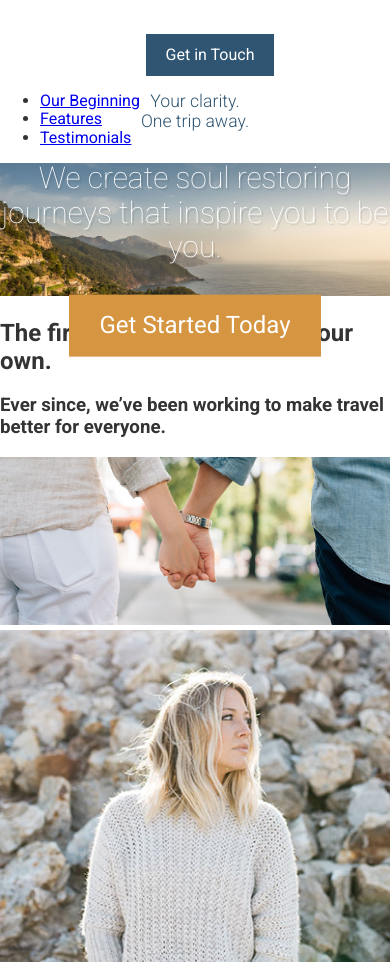
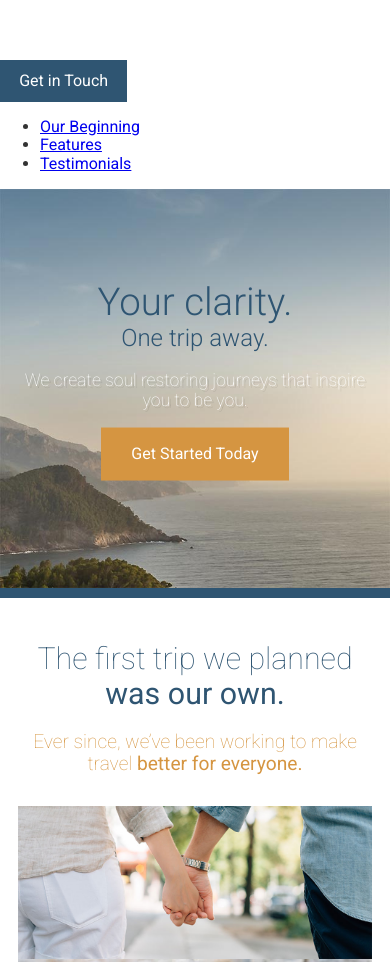
Before and after one commit to saintsfall/travel-site, a website: page app/index.html in a window 390 px wide. Shown: the top 962 px of the page. Drawn offline with Linux system fonts and the light colour scheme.

Commit message:
Responsiveness was added to the hero image.
Created some modifier classes.
The markup has the added modifier classes injected.

A markdown notations file was added.

```diff
--- a/app/assets/styles/base/_global.css
+++ b/app/assets/styles/base/_global.css
@@ -4,6 +4,8 @@ body{
 }
 
 img{
+    display: block;
+
     max-width: 100%;
     height: auto;
 }
--- a/app/assets/styles/modules/_btn.css
+++ b/app/assets/styles/modules/_btn.css
@@ -14,6 +14,9 @@
 
     &--large{
         padding: 1.1rem 1.9rem;
-        font-size: 1.5rem;
+
+        @mixin atSmall{
+            font-size: 1.5rem;
+        }
     }
 }
--- /dev/null
+++ b/app/assets/styles/modules/_headline.css
@@ -0,0 +1,45 @@
+.headline{
+    font-size: 1.9rem;
+    font-weight: 300;
+    color: $mainBlue;
+
+    @mixin atSmall{
+        font-size: 2.875rem;
+    }
+
+    &--centered{
+        text-align: center;
+    }
+
+    &--orange{
+        color: $mainOrange;
+    }
+
+    &--small{
+        font-size: 1.2rem;
+
+        @mixin atSmall{
+            font-size: 1.875rem;
+        }
+    }
+
+    &--narrow{
+        max-width: 500px;
+
+        margin-left: auto;
+        margin-right: auto;
+    }
+
+    &--light{
+        font-weight: 100;
+    }
+
+    &--b-margin{
+        &-small{
+            margin-bottom: .5em;
+        }
+        &-large{
+            margin-bottom: 1.6em;
+        }
+    }
+}
--- a/app/assets/styles/modules/_large-hero.css
+++ b/app/assets/styles/modules/_large-hero.css
@@ -1,6 +1,8 @@
 .large-hero {
   position: relative;
   color: $mainBlue;
+
+  border-bottom: 10px solid $mainBlue;
 
   &__text-content {
     position: absolute;
@@ -17,26 +19,18 @@
     margin: 0;
 
     font-weight: 300;
-    font-size: 1.1rem;
+    font-size: 2.4rem;
 
     @mixin  atSmall{
-      font-size: 2rem;
-    };
-
-    @mixin atMedium{
-      font-size: 3.2rem;
-    };
-
-    @mixin atLarge{
       font-size: 4.8rem;
-    };
+    }
   }
 
   &__subtitle {
     margin: 0;
 
     font-weight: 300;
-    font-size: 1.1rem;
+    font-size: 1.5rem;
 
     @mixin atSmall{
       font-size: 2.9rem;
@@ -50,8 +44,12 @@
     margin-right: auto;
 
     font-weight: 100;
-    font-size: 1.875rem;
+    font-size: 1.1rem;
     text-shadow: 2px 2px 0 rgba(0, 0, 0, 0.1);
     color: #fff;
+
+    @mixin atSmall{
+      font-size: 1.875rem;
+    }
   }
 }
--- /dev/null
+++ b/app/assets/styles/modules/_page-section.css
@@ -0,0 +1,13 @@
+.page-section{
+    padding: 1.2rem 0;
+
+    @mixin atMedium{
+        padding: 4.5rem 0;
+    }
+
+    &--blue{
+        background-color: $mainBlue;
+
+        color: #fff;
+    }
+}
--- /dev/null
+++ b/app/assets/styles/modules/_wrapper.css
@@ -0,0 +1,18 @@
+.wrapper{
+    max-width: 1200px;
+
+    padding-left: 18px;
+    padding-right: 18px;
+
+    margin-left: auto;
+    margin-right: auto;
+
+    &--medium{
+        max-width: 976px;
+    }
+
+    .wrapper{
+        padding-left: 0;
+        padding-right: 0;
+    }
+}
--- a/app/assets/styles/style.css
+++ b/app/assets/styles/style.css
@@ -4,3 +4,6 @@
 @import 'base/_mixins';
 @import 'modules/_large-hero';
 @import 'modules/_btn';
+@import 'modules/_wrapper';
+@import 'modules/_page-section';
+@import 'modules/_headline';
--- a/app/index.html
+++ b/app/index.html
@@ -31,21 +31,46 @@
     </header>
 
     <div class="large-hero">
-      <img src="assets/images/hero--large.jpg" />
+      <picture>
+        <source srcset="
+            assets/images/hero--large.jpg 1920w,
+            assets/images/hero--large-hi-dpi.jpg 3840w"
+          media="(min-width: 1380px)">
+        <source srcset="
+            assets/images/hero--medium.jpg 1380w,
+            assets/images/hero--medium-hi-dpi.jpg 2760w"
+          media="(min-width: 990px)">
+        <source srcset="
+            assets/images/hero--small.jpg 990w,
+            assets/images/hero--small-hi-dpi.jpg 1980w"
+          media="(min-width: 640px)">
+        <img srcset="
+            assets/images/hero--smaller.jpg 640w,
+            assets/images/hero--smaller-hi-dpi.jpg 1280w"
+          alt="Costal view of ocean and moutains">
+      </picture>
+
       <div class="large-hero__text-content">
+       <div class="wrapper">
          <h1 class="large-hero__title">Your clarity.</h1>
          <h2 class="large-hero__subtitle">One trip away.</h2>
          <p class="large-hero__description">We create soul restoring journeys that inspire you to be you.</p>
          <p><a href="#" class="btn btn--orange btn--large">Get Started Today</a></p>
        </div>
       </div>
+    </div>
 
-    <div id="our-beginning">
-      <h2>The first trip we planned was our own.</h2>
-      <h3>Ever since, we&rsquo;ve been working to make travel better for everyone.</h3>
+    <div id="our-beginning" class="page-section">
+      <div class="wrapper">
+        <h2 class="headline headline--centered headline--light headline--b-margin-small">The first trip we planned <strong>was our own.</strong></h2>
+        <h3 class="headline headline--centered headline--orange headline--small headline--narrow headline--light headline--b-margin-large">Ever since, we&rsquo;ve been working to make travel <strong>better for everyone.</strong></h3>
+
+        <div class="wrapper wrapper--medium">
           <img src="assets/images/first-trip.jpg" alt="Couple walking down a street." />
+        </div>
+
         <img src="assets/images/our-start.jpg" alt="Our founder, Jane Doe" />
-      <h2>Here&rsquo;s how we got started&hellip;</h2>
+        <h2 class="headline">Here&rsquo;s how we got started&hellip;</h2>
         <p>
           Lorem ipsum dolor sit amet, consectetur adipisicing elit, sed do eiusmod tempor incididunt
           ut labore et dolore magna aliqua. Ut enim ad minim veniam,
@@ -67,8 +92,10 @@
           mollit anim id est laborum velit esse cillum <strong>dolore eu fugiat.</strong>
         </p>
       </div>
+    </div>
 
-    <div id="features">
+    <div id="features" class="page-section page-section--blue">
+      <div class="wrapper">
         <img src="assets/images/icons/star.svg" />
         <h2>Our Features</h2>
 
@@ -103,6 +130,7 @@
           The kit will allow you to setup a tent, start a fire, scratch your own back and lower your
           taxes.
         </p>
+      </div>
     </div>
 
     <div id="testimonials">
--- a/app/temp/styles/style.css
+++ b/app/temp/styles/style.css
@@ -456,6 +456,8 @@ body{
 }
 
 img{
+    display: block;
+
     max-width: 100%;
     height: auto;
 }
@@ -463,6 +465,8 @@ img{
 .large-hero {
   position: relative;
   color: #2f5572;
+
+  border-bottom: 10px solid #2f5572;
 }
 
 .large-hero__text-content {
@@ -482,27 +486,13 @@ img{
     margin: 0;
 
     font-weight: 300;
-    font-size: 1.1rem;;
+    font-size: 2.4rem;
   }
 
 @media (min-width: 530px){
 
 .large-hero__title {
-      font-size: 2rem;
-  }
-    }
-
-@media (min-width: 800px){
-
-.large-hero__title {
-      font-size: 3.2rem;
-  }
-    }
-
-@media (min-width: 1200px){
-
-.large-hero__title {
-      font-size: 4.8rem;
+      font-size: 4.8rem
   }
     }
 
@@ -510,7 +500,7 @@ img{
     margin: 0;
 
     font-weight: 300;
-    font-size: 1.1rem;
+    font-size: 1.5rem;
   }
 
 @media (min-width: 530px){
@@ -527,10 +517,17 @@ img{
     margin-right: auto;
 
     font-weight: 100;
-    font-size: 1.875rem;
+    font-size: 1.1rem;
     text-shadow: 2px 2px 0 rgba(0, 0, 0, 0.1);
     color: #fff;
   }
+
+@media (min-width: 530px){
+
+.large-hero__description {
+      font-size: 1.875rem
+  }
+    }
 
 .btn{
     display: inline-block;
@@ -549,5 +546,98 @@ img{
 
 .btn--large{
         padding: 1.1rem 1.9rem;
-        font-size: 1.5rem;
     }
+
+@media (min-width: 530px){
+
+.btn--large{
+            font-size: 1.5rem
+    }
+    }
+
+.wrapper{
+    max-width: 1200px;
+
+    padding-left: 18px;
+    padding-right: 18px;
+
+    margin-left: auto;
+    margin-right: auto;
+}
+
+.wrapper--medium{
+        max-width: 976px;
+    }
+
+.wrapper .wrapper{
+        padding-left: 0;
+        padding-right: 0;
+    }
+
+.page-section{
+    padding: 1.2rem 0;
+}
+
+@media (min-width: 800px){
+
+.page-section{
+        padding: 4.5rem 0
+}
+    }
+
+.page-section--blue{
+        background-color: #2f5572;
+
+        color: #fff;
+    }
+
+.headline{
+    font-size: 1.9rem;
+    font-weight: 300;
+    color: #2f5572;
+}
+
+@media (min-width: 530px){
+
+.headline{
+        font-size: 2.875rem
+}
+    }
+
+.headline--centered{
+        text-align: center;
+    }
+
+.headline--orange{
+        color: #d59541;
+    }
+
+.headline--small{
+        font-size: 1.2rem;
+    }
+
+@media (min-width: 530px){
+
+.headline--small{
+            font-size: 1.875rem
+    }
+    }
+
+.headline--narrow{
+        max-width: 500px;
+
+        margin-left: auto;
+        margin-right: auto;
+    }
+
+.headline--light{
+        font-weight: 100;
+    }
+
+.headline--b-margin-small{
+            margin-bottom: .5em;
+        }
+
+.headline--b-margin-large{
+            margin-bottom: 1.6em;
+        }
```
Also changed, not shown: notations.md (added, +26 -0 lines). Lines whose indentation alone changed are shown as unchanged.
